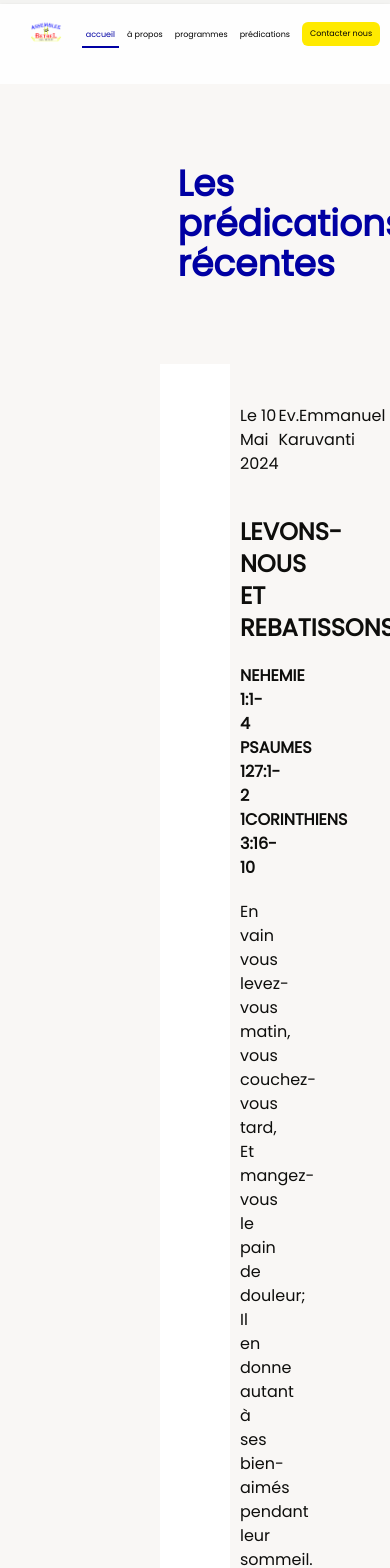
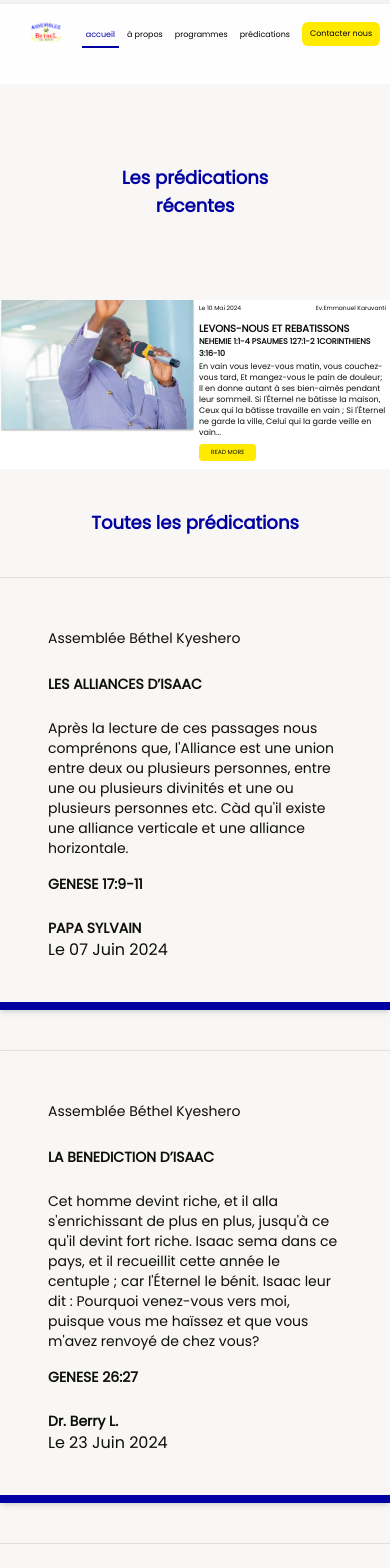
Before and after one commit to Dieumerci-M2/assemblee, a Next.js app: page /predications in a window 390 px wide. Shown: the top 1568 px of the page. Built offline with nearby package versions, Linux system fonts and the light colour scheme; a web font is replaced by a local one.

Commit message:
refactor : make Predication page responsive

```diff
--- a/app/predications/page.tsx
+++ b/app/predications/page.tsx
@@ -9,10 +9,10 @@ const predications = () => {
     toutesLesPrediSection
   }  = predicationPageContent
   return (
-    <main className='px-[10rem] bg-[#f9f7f5]'>
-      <section>
+    <main className='px-0 md:px-[10rem] bg-[#f9f7f5]'>
+      <section className='md:mt-20'>
         <div className='flex justify-center'>
-          <h3 className=" text-4xl text-center font-semibold my-20 max-w-[50%] text-cblue">
+          <h3 className="text-lg md:text-4xl text-center font-semibold my-20 max-w-[50%] text-cblue">
             {precationRecenteSection.title}
           </h3>
         </div>
@@ -28,9 +28,9 @@ const predications = () => {
           />
         </div>
       </section>
-      <section className='mb-20'>
+      <section className='mt-10 md:my-20'>
           <div className='flex justify-center'>
-            <h3 className=" text-4xl text-center font-semibold my-20 max-w-[50%] text-cblue">
+            <h3 className="text-lg lg:text-4xl text-center font-semibold mb-10 max-w-[80%] md:max-w-[50%] text-cblue">
               {toutesLesPrediSection.title}
             </h3>
           </div>
--- a/components/predications/predicationRecente/card.tsx
+++ b/components/predications/predicationRecente/card.tsx
@@ -11,24 +11,24 @@ interface Iprops {
 }
 const PredicationRecente = (props : Iprops) => {
   return (
-    <div className='flex w-full p-10 gap-10'>
+    <div className='flex w-full md:p-10 md:gap-10'>
       <div className='w-[50%]'>
       <Image style={{objectFit : 'cover'}} alt="card" src={props.coverImage} />
       </div>
-      <div className='w-[50%] flex flex-col gap-10'>
+      <div className='w-[50%] flex flex-col gap-2 md:gap-8 px-1 mt-1'>
         <div className='flex justify-between'>
-          <span>{props.date}</span>
-          <span>{props.author}</span>
+          <span className='text-[6px] md:text-lg'>{props.date}</span>
+          <span className='text-[6px] md:text-lg'>{props.author}</span>
         </div>
-        <div className='flex flex-col gap-5'>
-          <h3 className='text-2xl font-semibold'>{props.theme}</h3>
-          <h4 className='font-semibold'>{props.verse}</h4>
+        <div className='flex flex-col gap-0 md:gap-5'>
+          <h3 className='text-[10px] md:text-2xl font-semibold'>{props.theme}</h3>
+          <h4 className='font-semibold text-[8px] md:text-lg'>{props.verse}</h4>
         </div>
-        <div className='-mt-5'>
-            <span>{props.summary}</span>
+        <div className='-mt-2 md:-mt-5 leading-[8px]'>
+            <span className='text-[8px] md:text-lg '>{props.summary}</span>
         </div>
-        <div>
-          <button className='px-6 py-2 bg-primary rounded-md'>{props.buttonTitle}</button>
+        <div className='-mt-2 mb-2'>
+          <button className='px-3 text-[6px] md:text-lg md:px-6 py-1 md:py-2 bg-primary rounded-sm md:rounded-md'>{props.buttonTitle}</button>
         </div>
       </div>
     </div>
--- a/components/predications/toutesPredications/card.tsx
+++ b/components/predications/toutesPredications/card.tsx
@@ -10,21 +10,21 @@ interface Iprops{
 const ToutePredication = (props : Iprops) => {
   return (
     <div
-    className='flex flex-col gap-6 w-[30%] border-t after:absolute after:w-full after:h-[0.5rem]
+    className='flex flex-col gap-6 md:w-[30%] border-t after:absolute after:w-full after:h-[0.5rem]
     overflow-hidden relative shadow-md p-12 after:bottom-0 after:left-0 after:bg-cblue'
     >
       <div>
         <span className='text-sm'>{props.nomEglise}</span>
       </div>
       <div>
-        <h3 className='font-semibold'>{props.theme}</h3>
+        <h3 className='font-semibold text-sm md:text-lg'>{props.theme}</h3>
       </div>
       <div className='flex flex-col gap-4'>
-        <span>{props.summary}</span>
-        <span className='font-semibold'>{props.verse}</span>
+        <span className='text-sm md:text-lg'>{props.summary}</span>
+        <span className='font-semibold text-sm md:text-lg'>{props.verse}</span>
       </div>
       <div className='flex flex-col'>
-        <span className='font-semibold'>{props.author}</span>
+        <span className='font-semibold text-sm md:text-lg'>{props.author}</span>
         <span>{props.date}</span>
       </div>
     </div>
```
